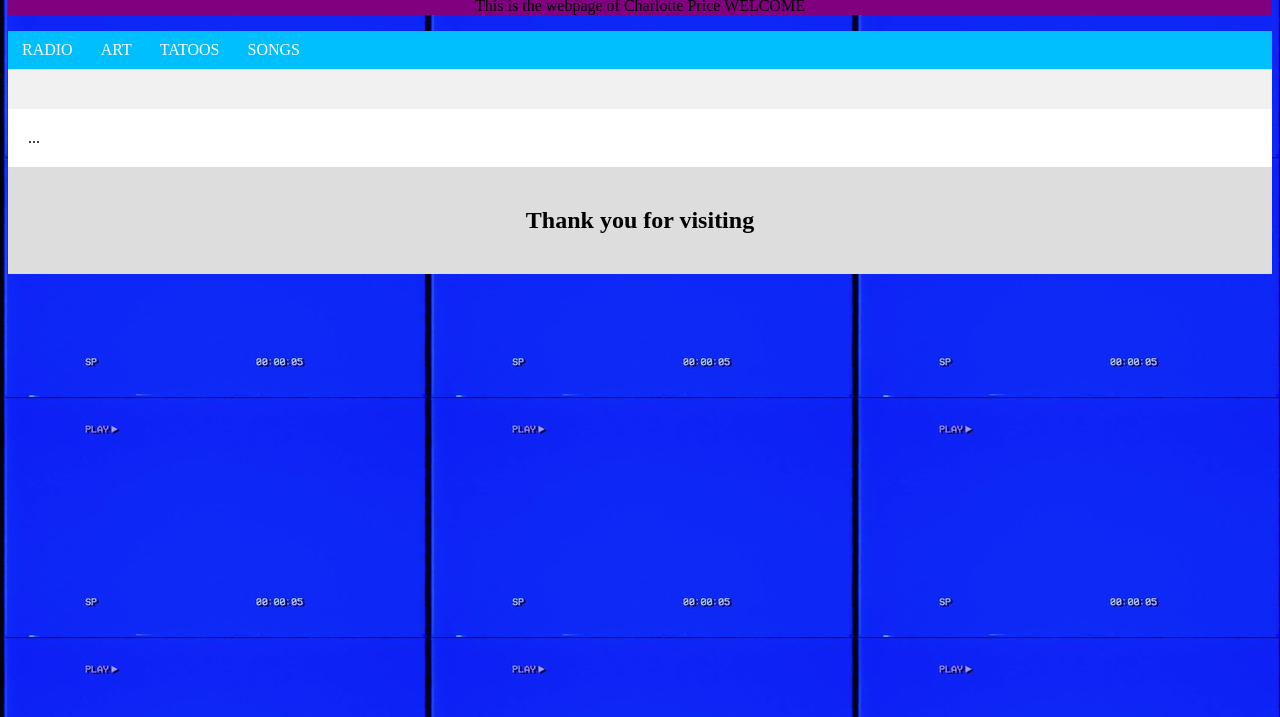
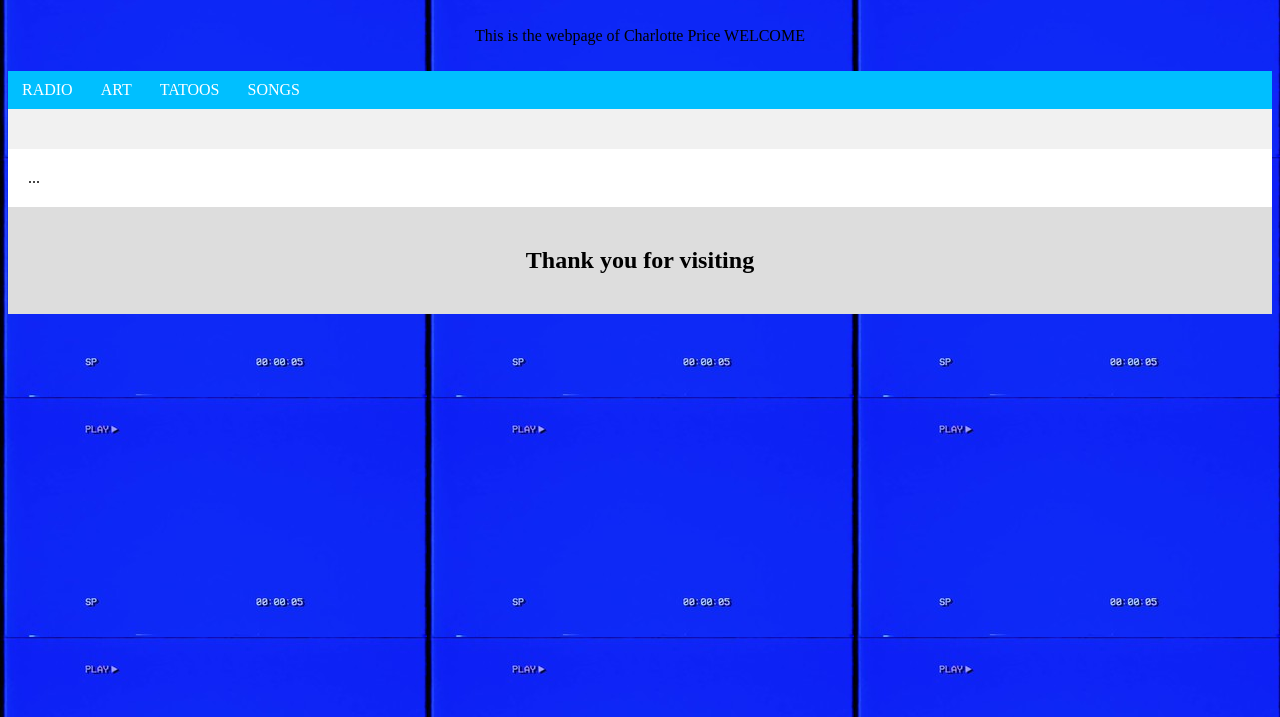
Before and after one commit to charlotteprice/charlotteprice.github.io, a plain HTML site: page index.html in a window 1280 px wide. Shown: the part 83-800 px from the top of the page. Drawn offline with Linux system fonts and the light colour scheme.

Commit message:
Update index.html

```diff
--- a/index.html
+++ b/index.html
@@ -8,9 +8,11 @@
   .body {
     background-color:blue;
     background-image: url("bluescreen2.jpg");
+    font-family: "Times New Roman", Times, serif;
   }
   .header{
-    background-color:purple;
+    padding:10px;
+    backbround-color:purple;
     text-align:center;
   }
 
```
